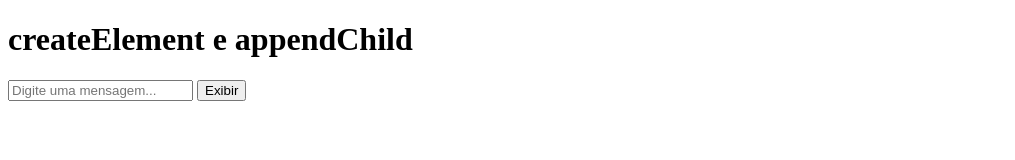
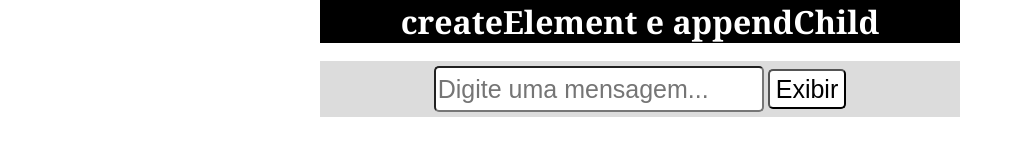
Before and after one commit to kvgleo/Projetinho-TOP-Leo, a plain HTML site: page exe3/index.html in a window 1280 px wide. Shown: the whole page, without its empty margins (0-1015 px from the left). Drawn offline with Linux system fonts and the light colour scheme.

Commit message:
envio completo

```diff
--- a/exe3/index.html
+++ b/exe3/index.html
@@ -1,20 +1,26 @@
 <!DOCTYPE html>
 <html>
 <head>
+	<link rel="stylesheet" type="text/css" href="style.css">
 	<script type="text/javascript" src="js_file.js"></script>
+
 	<title>Aula 3</title>
 </head>
 <body>
 
-	<h1>createElement e appendChild</h1>
-
-	<p> <input type="tex" id="txt" placeholder="Digite uma mensagem..."> <!-- input pra digitar o texto -->
-		<button type="button" id="btn1" value="Exibir" onclick="f1()"> Exibir</button> <!--botão -->
-	</p>
-	<p>
-		<ul id = "list1">
-		</ul>
-	</p>
+	<center> <h1>createElement e appendChild</h1></center>
+	<br>
+	<center>
+		<div class="div_1">
+			<p> <input type="tex" id="txt" placeholder="Digite uma mensagem..."> <!-- input pra digitar o texto -->
+				<button type="button" class="btn btn-primary" id="btn1" value="Exibir" onclick="f1()"> Exibir</button> <!--botão -->
+			</p>
+			<p>
+				<ul id = "l_id">
+				</ul>
+			</p>
+		</div>
+	</center>
 
 
 
--- a/exe3/js_file.js
+++ b/exe3/js_file.js
@@ -1,9 +1,13 @@
 
 function f1(){
 	var text = document.getElementById("txt").value;
-	var list = document.getElementById("list1");
+	document.getElementById("txt").value="";
+	var list = document.getElementById("l_id");
 	var item = document.createElement("li");
-	item.createTextNode(text);
-	//item = "`${text}`";
+	item.textContent = `${text}`;
 		list.appendChild(item);
+
+	item.onclick = function f2(){
+		list.removeChild(item);
+	}
 }
--- /dev/null
+++ b/exe3/style.css
@@ -0,0 +1,46 @@
+*{margin: 0}
+.div_1{
+	background-color: #DCDCDC;
+	align-self: center;
+	width: 50%;
+	height: 100%;
+}
+
+button{
+	margin-top: 5px;
+	height: 40px;
+	border-radius: 5px;
+	font-size: 25px;
+	margin-bottom: 5px;
+	cursor: pointer;
+	background-color: white;
+
+}
+
+
+input{
+	margin-top: 5px;
+	height: 40px;
+	border-radius: 5px;
+	font-size: 25px;
+	margin-bottom: 5px;
+}
+
+h1{
+	font-family: Cambria;
+	background-color: black;
+	text-align: center;
+	color: white;
+	padding: 0;
+	width: 50%;
+}
+
+
+ul li {
+    background: white;
+    margin: 5px;
+    cursor: pointer;
+    font-size: 23px;
+    margin-top: 10px;
+    margin-bottom: 10px;
+}
```
